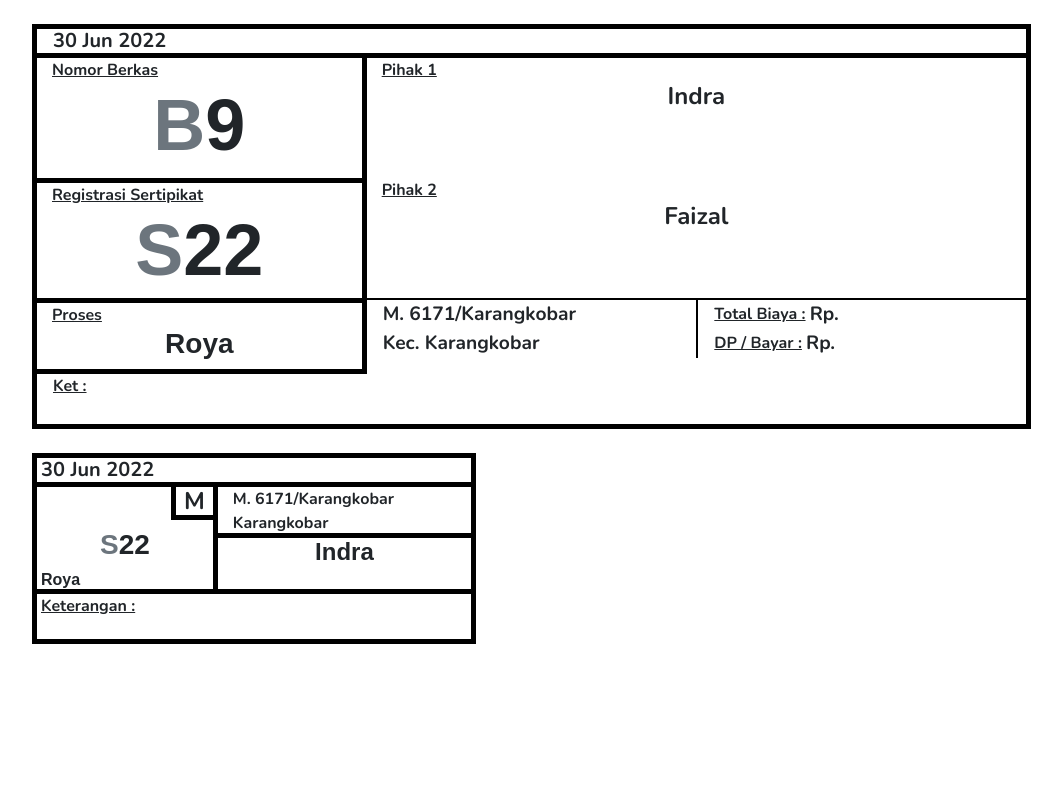
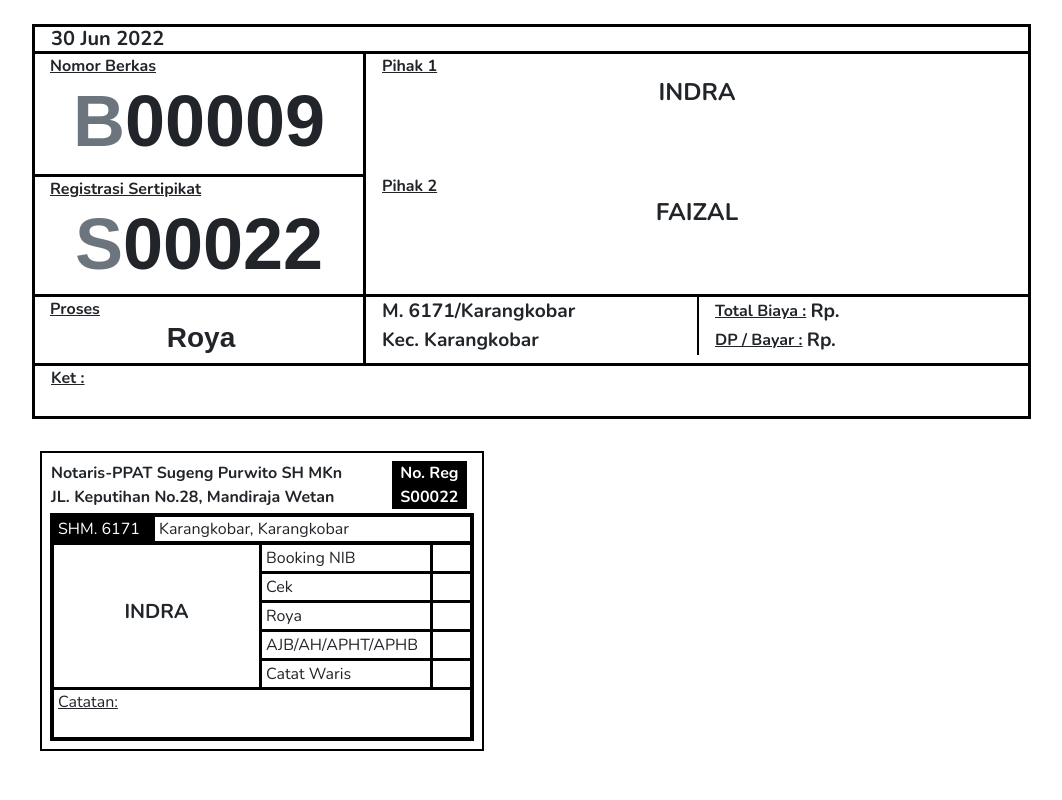
Before and after one commit to faizalindra/ppatku, a CodeIgniter app: page /ppatku/index.php/berkas/print_berkas in a window 1280 px wide. Shown: the whole page, without its empty margins (53-1115 px from the left). Run offline with CodeIgniter, Linux system fonts and the light colour scheme; a user stored in the database is signed in; data comes from the database, SQL or seed files in the repository.

Commit message:
Commit #00068

```diff
--- a/application/controllers/Berkas.php
+++ b/application/controllers/Berkas.php
@@ -104,9 +104,7 @@ class Berkas extends CI_Controller
         }
         if (!empty($this->input->post('no_berkas'))) {
             $data['id'] = $this->input->post('no_berkas');
-            $print_berkas = $this->input->post('no_berkas');
-        } else {
-            $print_berkas = $this->ModelBerkas->get_last_id();
+            $print = $data['id'];
         }
 
 
@@ -170,16 +168,20 @@ class Berkas extends CI_Controller
 
         if (!empty($data_k)) {
             $this->ModelBerkas->insert_berkas_kelengkapan($data, $data_k);
-            $this->session->set_flashdata('print_berkas', $print_berkas);
             echo json_encode($data);
             echo json_encode($data_k);
         } else {
             $this->ModelBerkas->simpanBerkas($data);
-            $this->session->set_flashdata('print_berkas', $print_berkas);
             echo json_encode($data);
         }
+
+        if (empty($print)) {
+            $print = $this->ModelBerkas->get_last_id();
+        }
+
         $this->session->set_flashdata('success', '  <div class="alert alert-success alert-dismissible fade show" role="alert">
                                                         Berkas Berhasil Ditambahkan
+                                                        <a href="' . base_url('berkas/print_berkas/') . $print . '" target="_blank"><button type="button" class="btn btn-lg btn-white border"><span class="fa fa-print"></span></button></a>
                                                         <button type="button" class="close" data-dismiss="alert" aria-label="Close">
                                                             <span aria-hidden="true">&times;</span>
                                                         </button>
--- a/application/models/ModelBerkas.php
+++ b/application/models/ModelBerkas.php
@@ -29,7 +29,7 @@ class ModelBerkas extends CI_Model
             ->where('berkas_selesai', 0)
             ->get();
         foreach ($hsl->result() as $data) {
-            $data->kode = 'B' . $data->id_berkas;
+            $data->kode = 'B' . str_pad($data->id_berkas, "5", "0", STR_PAD_LEFT);
         }
         return $hsl->result_array();
     }
@@ -95,7 +95,8 @@ class ModelBerkas extends CI_Model
                 'id_desa' => $data->id_desa,
                 'id_kecamatan' => $data->id_kecamatan,
                 'kecamatan' => $data->kecamatan,
-                'jenis_berkas' => $data->jenis_berkas,
+                'jenis_berkas' => str_replace(",", ", ", $data->jenis_berkas),
+                'jenis_berkas2' => explode(",", $data->jenis_berkas),
                 'nama_penjual' => str_replace(":", ": \n", $data->nama_penjual),
                 'nama_pembeli' => $data->nama_pembeli,
                 'tot_biaya' => 'Rp. ' . number_format($data->tot_biaya),
@@ -111,6 +112,8 @@ class ModelBerkas extends CI_Model
                 'pembeli_hak' => $data->pembeli_hak,
                 'proses' => $data->proses,
                 'ket' => $data->ket,
+                'kode_b' => str_pad($data->id_berkas, "5", "0", STR_PAD_LEFT),
+                'kode_s' => str_pad($data->reg_sertipikat, "5", "0", STR_PAD_LEFT),
             );
             if (!empty($data->jenis_hak && !empty($data->no_sertipikat))) {
                 $hasil['sertipikat'] = $data->jenis_hak . '. ' . $data->no_sertipikat . ' / ' . $data->desa . ', Kec. ' . $data->kecamatan;
@@ -118,6 +121,11 @@ class ModelBerkas extends CI_Model
             } else {
                 $hasil['sertipikat'] = 'Desa ' . $data->desa . ', Kec. ' . $data->kecamatan;
                 $hasil['sertipikat2'] = 'Desa ' . $data->desa;
+            }
+            if ($data->jenis_hak == 'M') {
+                $hasil['jenis_hak2'] = 'SHM';
+            } else {
+                $hasil['jenis_hak2'] = 'SHGB';
             }
         }
         return $hasil;
@@ -192,10 +200,12 @@ class ModelBerkas extends CI_Model
             ->limit(1)
             ->get()
             ->result_array();
-        foreach ($data as $key) {
-            $hsl = $key['id'];
+        if ($data) {
+            foreach ($data as $key) {
+                $hsl = $key['id'];
+            }
+            return $hsl;
         }
-        return $hsl;
     }
 
     //untuk halaman print berkas
--- a/application/models/ModelKelengkapan.php
+++ b/application/models/ModelKelengkapan.php
@@ -71,7 +71,7 @@ class ModelKelengkapan extends CI_Model
         $a_keleng = '<li><span class="badge badge-success tbl_keleng" >';
         $b_keleng = '<li><span class="badge badge-danger tbl_keleng"';
         $c_keleng = '</span></li>';
-        $kelengkapan = array("", "KTP Penjual", "KTP Suami/Istri Penjual", "KK Penjual", "KTP Pembeli", "KTP Suami/Istri Pembeli", "KK Pembeli", "BPJS", "KTP Ahli Waris", "KK Ahli Waris", "Akta Kematian", "SHM", "SPPT", "IMB", "Order", "Pernyataan Beda Nama", "Persetujuan Hibah", "SPK", "Pengantar Roya");
+        $kelengkapan = array("", "KTP Pihak 1", "KTP Suami/Istri Pihak 1", "KK Pihak 1", "KTP Pihak 2", "KTP Suami/Istri Pihak 2", "KK Pihak 2", "BPJS", "KTP Ahli Waris", "KK Ahli Waris", "Akta Kematian", "SHM", "SPPT", "IMB", "Order", "Pernyataan Beda Nama", "Persetujuan Hibah", "SPK", "Pengantar Roya");
         $hasil = $this->db->get_where('tb_kelengkapan', $id2)->result();
         foreach ($hasil as $hasil) {
             $data['ket'] = $hasil->ket_kelengkapan;
--- a/application/models/ModelProses.php
+++ b/application/models/ModelProses.php
@@ -17,6 +17,10 @@ class ModelProses extends CI_Model
             $target = ['is_used' => 0];
             $this->db->update('tb_sertipikat', $target, $hsl);
         }
+        $this->db->update('tb_berkas', $data, $where);
+    }
+
+    function cabut_berkas($data, $where){
         $this->db->update('tb_berkas', $data, $where);
     }
 
@@ -342,11 +346,26 @@ class ModelProses extends CI_Model
         $this->db->update('tb_ket_proses', $data, $id);
         $hsl = array_merge($data, $id);
         return $hsl;
-
     }
 
     function update_keterangan($ket, $id)
     {
         $this->db->update('tb_ket_proses', $ket, $id);
     }
+
+    function cabut_bpn($id)
+    {
+        // $this->db->update('tb_ket_proses', array('bpn' => 0), $id);
+        $data = $this->db->select('no_proses_bpn, id_berkas, status')
+            ->from('tb_proses_bpn')
+            ->where('id_berkas', $id)
+            ->where('status', '0')
+            ->get()
+            ->result();
+        foreach ($data as $value) {
+            $value->status = 3;
+        }
+        $this->db->update_batch('tb_proses_bpn', $data, 'no_proses_bpn');
+        return 'success';
+    }
 }
--- a/application/models/ModelSertipikat.php
+++ b/application/models/ModelSertipikat.php
@@ -162,9 +162,11 @@ class ModelSertipikat extends CI_Model
             ->limit(1)
             ->get()
             ->result_array();
-        foreach ($data as $key) {
-            $hsl = $key['no_reg'];
+        if ($data) {
+            foreach ($data as $key) {
+                $hsl = $key['no_reg'];
+            }
+            return $hsl;
         }
-        return $hsl;
     }
 }
--- a/application/views/sidebar/berkas/print.php
+++ b/application/views/sidebar/berkas/print.php
@@ -5,7 +5,7 @@
     <meta charset="UTF-8">
     <meta http-equiv="X-UA-Compatible" content="IE=edge">
     <meta name="viewport" content="width=device-width, initial-scale=1.0">
-    <title>Berkas-ID.<?= $berkas['id_berkas']?></title>
+    <title>Berkas-ID.B<?= $berkas['kode_b'] ?></title>
     <link href="https://fonts.googleapis.com/css?family=Nunito:200,200i,300,300i,400,400i,600,600i,700,700i,800,800i,900,900i" rel="stylesheet">
     <link rel="stylesheet" href="https://fonts.googleapis.com/css2?family=Rubik:wght@800&display=swap">
     <link href="<?= base_url('assets/css/sb-admin-2.min.css') ?>" rel="stylesheet">
@@ -34,6 +34,7 @@
             font-family: 'Rubix', sans-serif;
             font-weight: 800;
         }
+
         .pemhak {
             font-family: 'Rubix', sans-serif;
             font-weight: 800;
@@ -45,23 +46,31 @@
         }
 
         .nober {
-            border-right: 5px solid black;
+            border-right: 3px solid black;
         }
 
         .noreg {
-            border-right: 5px solid black;
-            border-top: 5px solid black;
+            border-right: 3px solid black;
+            border-top: 3px solid black;
         }
 
         .noser {
-            border-right: 5px solid black;
-            border-top: 5px solid black;
-            border-bottom: 5px solid black;
+            border-right: 3px solid black;
+            border-top: 3px solid black;
+            border-bottom: 3px solid black;
         }
 
         .jhak {
-            border-left: 5px solid black;
-            border-bottom: 5px solid black;
+            border-left: 3px solid black;
+            border-bottom: 3px solid black;
+        }
+
+        .bb {
+            border-bottom: 3px solid black;
+        }
+
+        .br {
+            border-right: 3px solid black;
         }
     </style>
 </head>
@@ -70,22 +79,24 @@
     <div class="row">
         <div class="container ">
             <br>
-            <div class="col" style="border: 5px solid black; max-width:90%">
-                <div class="row pl-3" style="border-bottom: 5px solid black;">
+            <div class="col" style="border: 3px solid black; max-width:90%">
+                <div class="row pl-3" style="border-bottom: 3px solid black;">
                     <h5 class="m-0"><b><?= $berkas['tgl_masuk'] ?></b></h5>
                 </div>
                 <div class="row">
                     <div class="col-md-4 nober" style=" min-height:120px">
                         <div class="row">
                             <div class="col-md-12 text-left"><u><b>Nomor Berkas</b></u></div>
-                            <div class="col-md-12 text-center display-3 p-0 m-0"><b class="text-muted">B</b><b><?= $berkas['id_berkas'] ?></b></div>
+                            <div class="col-md-12 text-center display-3 p-0 m-0"><b class="text-muted">B</b><b><?= $berkas['kode_b'] ?></b></div>
                         </div>
                     </div>
                     <div class="col-md-8">
                         <div class="row">
-                            <div class="col-md-12"><b><u>Pihak 1</u></b></div>
-                            <div class="col-md-12 text-center align-items-center">
-                                <h4 class="h-100"><b><?= $berkas['nama_penjual'] ?></b></h4>
+                            <div class="col-md-12">
+                                <div class="row pl-3"><b><u>Pihak 1</u></b></div>
+                                <div class="row text-center align-items-center justify-content-center text-uppercase">
+                                    <h4 class="h-100"><b><?= $berkas['nama_penjual'] ?></b></h4>
+                                </div>
                             </div>
                         </div>
                     </div>
@@ -94,16 +105,18 @@
                     <div class="col-md-4 noreg" style="min-height:120px">
                         <div class="row">
                             <div class="col-md-12 text-left"><u><b>Registrasi Sertipikat</b></u></div>
-                            <div class="col-md-12 text-center display-3"><b class="text-muted"><?php if ($berkas['reg_sertipikat'] != null || $berkas['reg_sertipikat'] != '') {
+                            <div class="col-md-12 text-center display-3"><b class="text-muted"><?php if ($berkas['kode_s'] != null || $berkas['kode_s'] != '') {
                                                                                                     echo 'S';
-                                                                                                } ?></b><b><?= $berkas['reg_sertipikat'] ?></b></div>
+                                                                                                } ?></b><b><?= $berkas['kode_s'] ?></b></div>
                         </div>
                     </div>
                     <div class="col-md-8">
                         <div class="row">
-                            <div class="col-md-12"><b><u>Pihak 2</u></b></div>
-                            <div class="col-md-12 text-center align-items-center">
-                                <h4 class="h-100"><b><?= $berkas['nama_pembeli'] ?></b></h4>
+                            <div class="col-md-12">
+                                <div class="row pl-3"><b><u>Pihak 2</u></b></div>
+                                <div class="row text-center align-items-center justify-content-center text-uppercase">
+                                    <h4 class="h-100"><b><?= $berkas['nama_pembeli'] ?></b></h4>
+                                </div>
                             </div>
                         </div>
                     </div>
@@ -112,12 +125,12 @@
                     <div class="col-md-4 noser" style="min-height:50px">
                         <div class="row">
                             <div class="col-md-12 text-left"><u><b>Proses</b></u></div>
-                            <div class="col-md-12 text-center">
+                            <div class="col-md-12 text-center pl-1 pr-0">
                                 <h3><?= $berkas['jenis_berkas'] ?></h3>
                             </div>
                         </div>
                     </div>
-                    <div class="col-md-8" style="border-top: 2px solid black;">
+                    <div class="col-md-8" style="border-top: 3px solid black;border-bottom: 3px solid black;">
                         <div class="row">
                             <div class="col-md-6">
                                 <div class="row pl-3 text-left text-lg align-items-center"><b><?= $berkas['sertipikat2'] ?></b></div>
@@ -145,65 +158,78 @@
             </div>
         </div>
     </div>
+    <br>
     <div class="row">
-        <?php $s = 1;
-        if ($berkas['reg_sertipikat'] != null || $berkas['reg_sertipikat'] != '') { ?>
-                <div class="container ">
-                    <br>
-                    <div class="col" style="border: 5px solid black; max-width:40%">
-                        <div class="row pl-1" style="border-bottom: 5px solid black;">
-                            <h5 class="m-0"><b><?= $berkas['tgl_daftar'] ?></b></h5>
+        <?php if ($berkas['reg_sertipikat'] != null || $berkas['reg_sertipikat'] != '') { ?>
+            <div class="container">
+                <div class="col m-2 p-2" style="border: 2px solid black; max-width:40%">
+                    <div class="row mb-1">
+                        <div class="col-md-9 ml-3">
+                            <b>
+                                <div class="row">Notaris-PPAT Sugeng Purwito SH MKn</div>
+                                <div class="row">JL. Keputihan No.28, Mandiraja Wetan</div>
+                            </b>
+                        </div>
+                        <div class="col-md-2 text-white" style="background-color: black;">
+                            <b>
+                                <div class="row justify-content-center">No. Reg</div>
+                                <div class="row justify-content-center">S<?= $berkas['kode_s'] ?></div>
+                            </b>
+                        </div>
+                    </div>
+                    <div class="container" style="border: 4px solid black;">
+                        <div class="row" style="border-bottom: 4px solid black;">
+                            <div class="col-auto text-white pl-1" style="background-color: black;"><span><?= $berkas['jenis_hak2'] ?></span>. <span><?= $berkas['no_sertipikat'] ?></span></div>
+                            <div class="col-md-8 pl-1"><?= $berkas['desa'] ?>, <?= $berkas['kecamatan'] ?></div>
                         </div>
                         <div class="row">
-                            <div class="col-md-5 nober" style=" min-height:100px">
-                                <div class="row">
-                                    <div class="col-md-12">
-                                        <div class="row text-right justify-content-end">
-                                            <div class="col-auto jhak pl-2 pr-2">
-                                                <h4 class="m-0"><b>M</b></h4>
-                                            </div>
-                                        </div>
-                                        <div class="row text-center p-0 m-0">
-                                            <div class="col-md-12">
-                                                <div class="col-md-12 text-center display-5 p-0 m-0">
-                                                    <h3 class="mt-2"><b class="text-muted">S</b><b><?= $berkas['reg_sertipikat'] ?></b></h3>
-                                                </div>
-                                            </div>
-                                        </div>
-                                        <div class="row">
-                                            <div class="col-md-12 pl-1">
-                                                <h6 class="m-0"><b><?= $berkas['proses'] ?></b></h6>
-                                            </div>
-                                        </div>
-                                    </div>
-                                </div>
+                            <div class="col-md-6 d-flex align-items-center text-center justify-content-center text-uppercase" style="border-right: 3px solid black;">
+                                <h5><b><?= $berkas['pemilik_hak'] ?></b></h5>
                             </div>
-                            <div class="col-md-7">
-                                <div class="row h-50" style="border-bottom: 5px solid black;">
-                                    <div class="col-md-12"><b><?= $berkas['sertipikat2'] ?></b></div>
-                                    <div class="col-md-12"><b><?= $berkas['kecamatan'] ?></b></div>
-                                </div>
-                                <div class="row h-50">
-                                    <div class="col-md-12 h-100 text-center"><h4 class="h-100"><b class="pemhak"><?= $berkas['pemilik_hak'] ?></b></h4></div>
-                                </div>
+                            <div class="col-md-6 pl-0">
+                                <table width="110%" class="p-0 m-0">
+                                    <tbody>
+                                        <tr class="bb">
+                                            <td class="br pl-1" width="80%">Booking NIB</td>
+                                            <td></td>
+                                        </tr>
+                                        <tr class="bb">
+                                            <td class="br pl-1" width="80%">Cek</td>
+                                            <td></td>
+                                        </tr>
+                                        <tr class="bb">
+                                            <td class="br pl-1" width="80%">Roya</td>
+                                            <td></td>
+                                        </tr>
+                                        <tr class="bb">
+                                            <td class="br pl-1" width="80%">AJB/AH/APHT/APHB</td>
+                                            <td></td>
+                                        </tr>
+                                        <tr>
+                                            <td class="br pl-1" width="80%">Catat Waris</td>
+                                            <td></td>
+                                        </tr>
+                                    </tbody>
+                                </table>
                             </div>
                         </div>
-                        <div class="row h-100">
-                            <div class="col-md-12" style="min-height: 50px;border-top: 5px solid black">
-                                <div class="row pl-0 ">
-                                    <div class="col-md-12 pl-1"><b><u>Keterangan :</u></b></div>
-                                    <div class="col-md-12 text-lg"><?= $berkas['ket'] ?></div>
-                                </div>
+                        <div class="row">
+                            <div class="col-md-12" style="min-height: 50px;border-top: 3px solid black">
+                                <div class="row pl-1"><u>Catatan: </u></div>
+                                <div class="row pl-1"><?= $berkas['ket'] ?></div>
                             </div>
                         </div>
                     </div>
                 </div>
+            </div>
         <?php } ?>
     </div>
+
+
     <script type="text/javascript" src="<?= base_url('assets/vendor/bootstrap/js/bootstrap.bundle.min.js') ?>"></script>
     <script type="text/javascript" src="<?= base_url('assets/js/sb-admin-2.min.js') ?>"></script>
     <script>
-            window.print();
+        // window.print();
     </script>
 </body>
 
--- a/application/views/sidebar/sertipikat/tabelSertipikat.php
+++ b/application/views/sidebar/sertipikat/tabelSertipikat.php
@@ -106,7 +106,6 @@
                                     <div class="form-group row">
                                         <div class="input-group">
                                             <select name="jenis_hak_i" id="jenis_hak_i" class="custom-select" required>
-                                                <option disabled selected value> -- Jenis Hak -- </option>
                                                 <option value="M"> Hak Milik </option>
                                                 <option value="GB"> Guna Banggunan </option>
                                             </select>
@@ -127,7 +126,7 @@
                                             <div class="form-group row">
                                                 <div class="input-group">
                                                     <div class="input-group-prepend">
-                                                        <div class="input-group-text">Kec. *</div>
+                                                        <div class="input-group-text">Kec.</div>
                                                     </div>
                                                     <select name="kecamatan_i" id="kecamatan_i" class="custom-select" required>
                                                         <option disabled selected value> -- Kecamatan -- </option>
@@ -142,7 +141,7 @@
                                             <div class="form-group row">
                                                 <div class="input-group">
                                                     <div class="input-group-prepend">
-                                                        <div class="input-group-text">Desa. *</div>
+                                                        <div class="input-group-text">Desa</div>
                                                     </div>
                                                     <select id="desa_i" name="desa_i" class="custom-select" required>
                                                         <option disabled selected value> -- Desa -- </option>
```
Also changed, not shown: application/controllers/Cari.php (+14 -19 lines), application/controllers/Proses.php (+12 -9 lines), application/views/index.php (+5 -3 lines), application/views/sidebar/berkas/tabelBerkas.php (+10 -10 lines), application/views/sidebar/berkas/tabelBerkas_staff.php (+12 -12 lines), application/views/templates/header.php (+32 -1 lines), assets/vendor/custom-js/cabutBerkas.js, assets/vendor/custom-js/tabelBPN.js, assets/vendor/custom-js/tabelBerkas.js, 1 other file.
